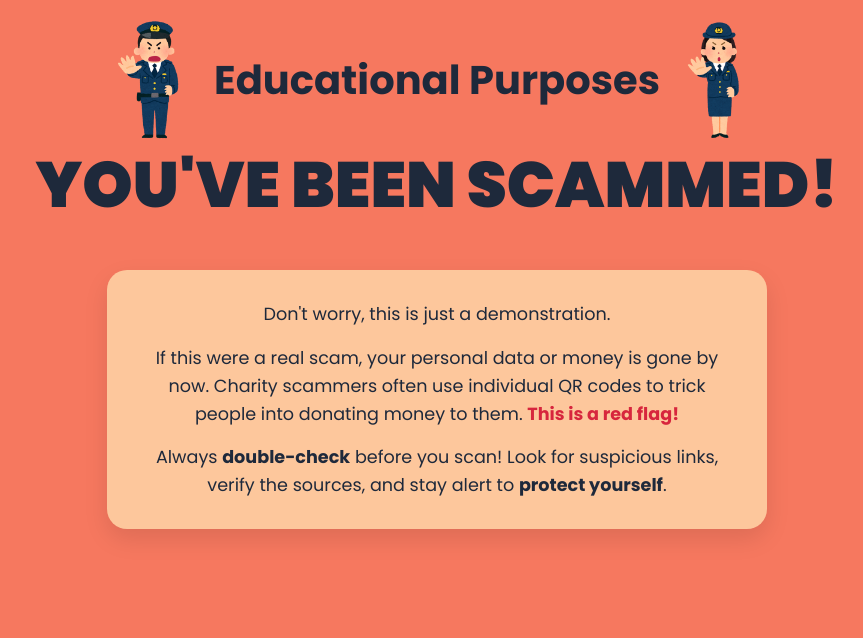
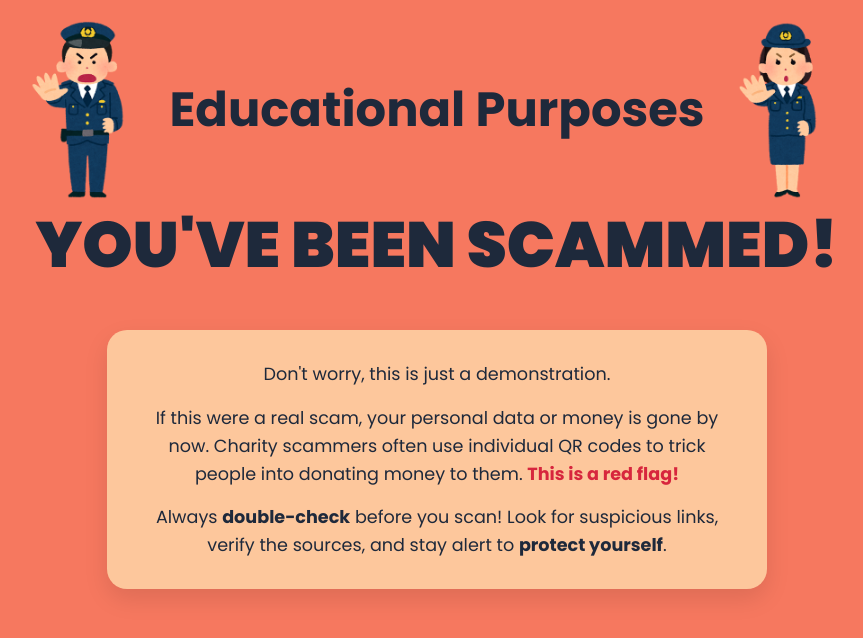
Before and after one commit to Dessmonddd/warning-page, a plain HTML site: page learn-more.html in a window 1280 px wide. Shown: the whole page, without its empty margins (203-1066 px from the left). Drawn offline with Linux system fonts and the light colour scheme.

Commit message:
Updated images size

```diff
--- a/learn-more.html
+++ b/learn-more.html
@@ -35,12 +35,12 @@
         }
 
         .header-officer {
-            height: 120px; /* Controls the size of the officers */
+            height: 180px; /* Controls the size of the officers */
             width: auto;
         }
 
         .sub-heading {
-            font-size: 2.5rem;
+            font-size: 3rem;
             font-weight: 700;
             margin: 0;
         }
@@ -143,4 +143,5 @@
 
 </body>
 
+
 </html>
```
